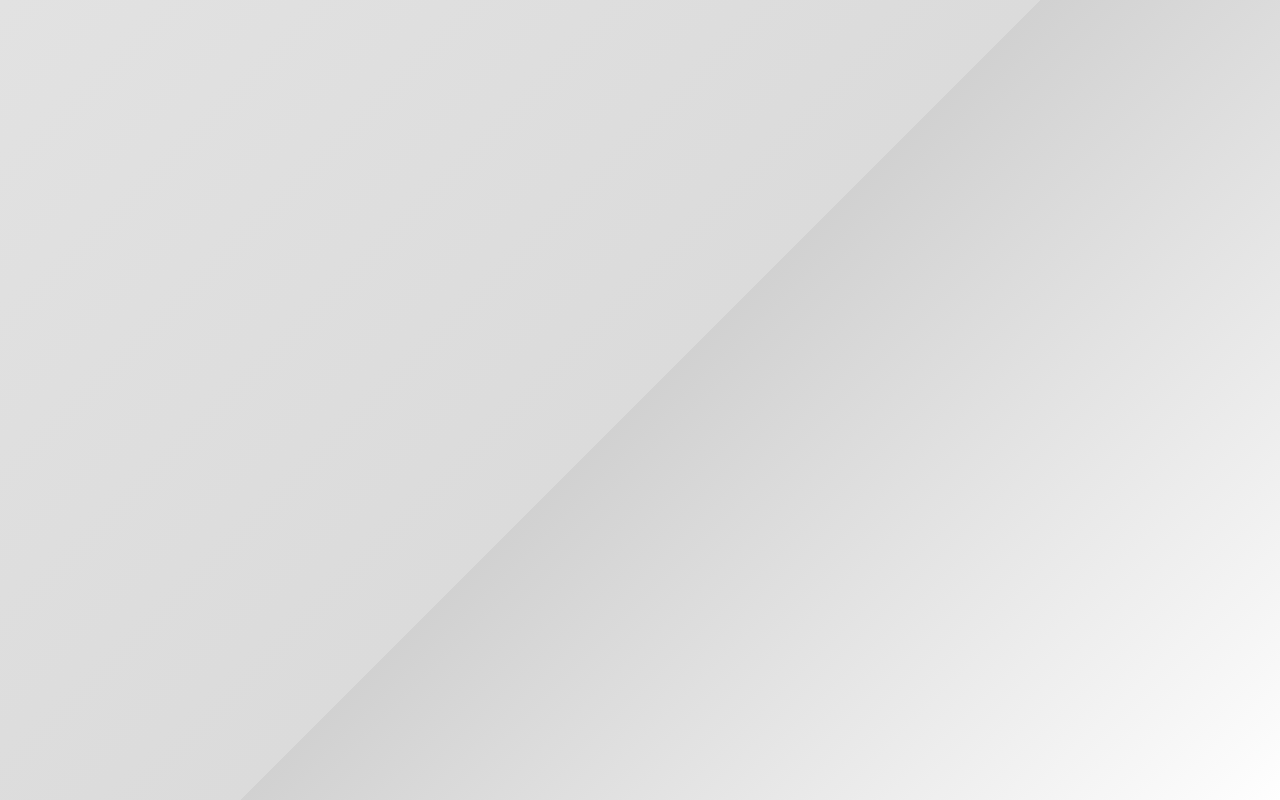
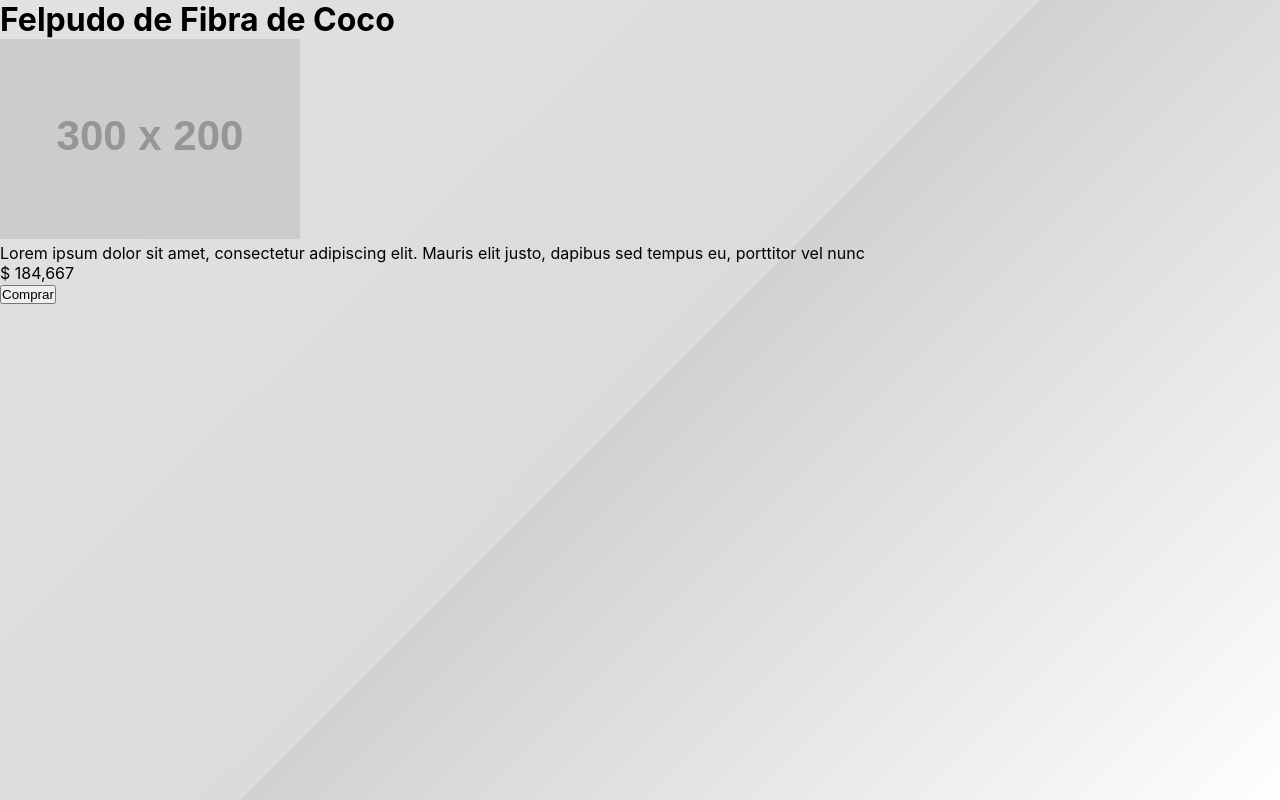
Before and after one commit to tomyleca/E-Commerce_TiendaSol, a React (Create React App) app in the folder packages/cliente/: page /producto/1 in a window 1280 px wide. Before the commit this address had no page. Built offline with nearby package versions, Linux system fonts and the light colour scheme.

Commit message:
ProductoDetailPage.jsx

```diff
--- a/packages/cliente/src/App.js
+++ b/packages/cliente/src/App.js
@@ -4,6 +4,7 @@ import { BrowserRouter, Routes, Route } from "react-router-dom";
 import { CarritoProvider } from "./context/CarritoContext.jsx";
 import Login from "./features/login/Login.jsx";
 import Register from "./features/register/Register.jsx";
+import ProductoDetailPage from "./features/producto/ProductoDetailPage.jsx";
 
 function App() {
   return (
@@ -11,8 +12,9 @@ function App() {
       <BrowserRouter>
         <Routes>
           <Route path="/productos" element={<ListadoProductos />} />
-		  <Route path="/login" element={<Login />} />
-		  <Route path="/register" element={<Register />} />
+          <Route path="/login" element={<Login />} />
+          <Route path="/register" element={<Register />} />
+          <Route path="/producto/:id" element={<ProductoDetailPage />}></Route>
         </Routes>
       </BrowserRouter>
     </CarritoProvider>
--- /dev/null
+++ b/packages/cliente/src/features/producto/ProductoDetailPage.jsx
@@ -0,0 +1,54 @@
+import { productos } from '../../mockData/Productos'
+import { useParams } from 'react-router'
+import "./ProductoDetailPage.css"
+
+const ProductoDetailPage = () => {
+    const { id } = useParams();
+    const producto = productos.find(h => h.id === parseInt(id));
+
+    if (!producto) {
+        return (
+            <div className="producto-detail-container">
+                <div className="producto-header">
+                    <h1>Producto no encontrado</h1>
+                    <p>Lo sentimos, no pudimos encontrar el producto que buscas.</p>
+                </div>
+            </div>
+        );
+    }
+
+    return (
+        <div className="producto-detail-container">
+            <div className="producto-header">
+                <h1 className="producto-nombre">{producto.titulo}</h1>
+            </div>
+
+            <div className="producto-content">
+                <div className="producto-image-section">
+                    <img
+                        src={producto.imagen}
+                        alt={producto.titulo}
+                        className="producto-imagen"
+                    />
+                </div>
+
+                <div className="producto-info-section">
+                    <div className="producto-description">
+                        {producto.descripcion}
+                    </div>
+
+                    <div className="producto-price-section">
+                        <div className="producto-precio">$ {producto.precio?.toLocaleString()}</div>
+                    </div>
+
+                </div>
+            </div>
+
+            <div className="producto-container">
+                <button className="comprar">Comprar</button>
+            </div>
+        </div>
+    );
+}
+
+export default ProductoDetailPage
--- a/packages/cliente/src/mockData/Productos.js
+++ b/packages/cliente/src/mockData/Productos.js
@@ -3,19 +3,22 @@ const productos = [
     id: 1,
     titulo: 'Felpudo de Fibra de Coco',
     precio: 184667,
-    imagen: 'https://via.placeholder.com/300x200'
+    imagen: 'https://via.placeholder.com/300x200',
+    descripcion: 'Lorem ipsum dolor sit amet, consectetur adipiscing elit. Mauris elit justo, dapibus sed tempus eu, porttitor vel nunc'
   },
   {
     id: 2,
     titulo: 'Otro Producto',
     precio: 120000,
-    imagen: 'https://via.placeholder.com/300x200'
+    imagen: 'https://via.placeholder.com/300x200',
+    descripcion: 'Proin non vulputate neque, vitae ultrices nulla. Etiam imperdiet iaculis eros et vulputate'
   },
   {
     id: 3,
     titulo: 'Producto Extra',
     precio: 95000,
-    imagen: 'https://via.placeholder.com/300x200'
+    imagen: 'https://via.placeholder.com/300x200',
+    descripcion: 'Proin faucibus, erat in consectetur consequat, urna diam gravida massa, ut eleifend tellus magna sed tellus'
   }
 ];
 
```
Also changed, not shown: packages/cliente/package.json (+6 -1 lines), packages/cliente/src/features/producto/ProductoDetailPage.css (added).
